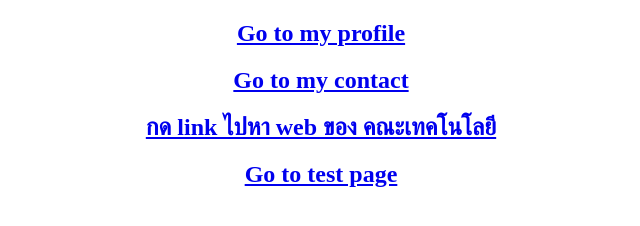
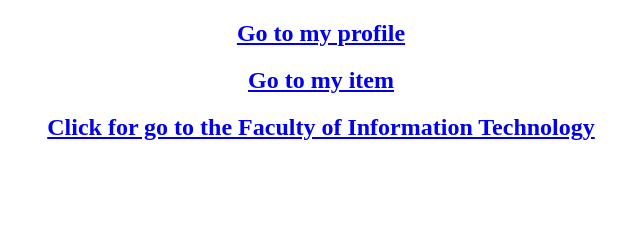
Before and after one commit to Kitsanai01/IntroToINE, a plain HTML site: page mycontact.html in a window 1280 px wide. Shown: the whole page, without its empty margins (319-959 px from the left). Drawn offline with Linux system fonts and the light colour scheme.

Commit message:
Second Commit

```diff
--- a/mycontact.html
+++ b/mycontact.html
@@ -8,9 +8,9 @@
 <body>
 <center>
     <h2><a href="myprofile.html">Go to my profile</a></h2>
-    <h2><a href="mycontact.html">Go to my contact</a></h2>
-    <h2><a href="http://202.44.47.45/fitm/">กด link ไปหา web ของ คณะเทคโนโลยี</a></h2>
-    <h2><a href="test.html">Go to test page</a></h2>
+    <h2><a href="myitem.html">Go to my item</a></h2>
+    <h2><a href="http://202.44.47.45/fitm/">Click for go to the Faculty of Information Technology</a></h2>
+    <!-- <h2><a href="test.html">Go to test page</a></h2> -->
 
 </center>
 </body>
```
Also changed, not shown: myitem.html (+1 -1 lines), myprofile.html (+1 -1 lines).
